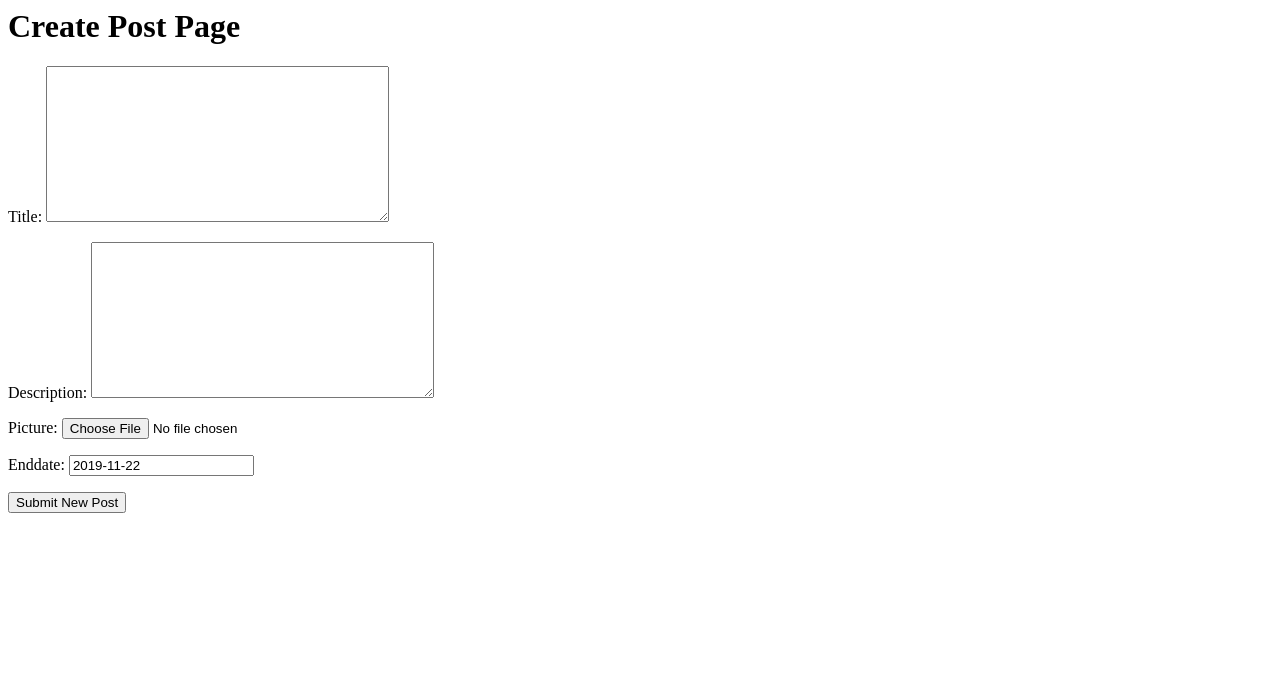
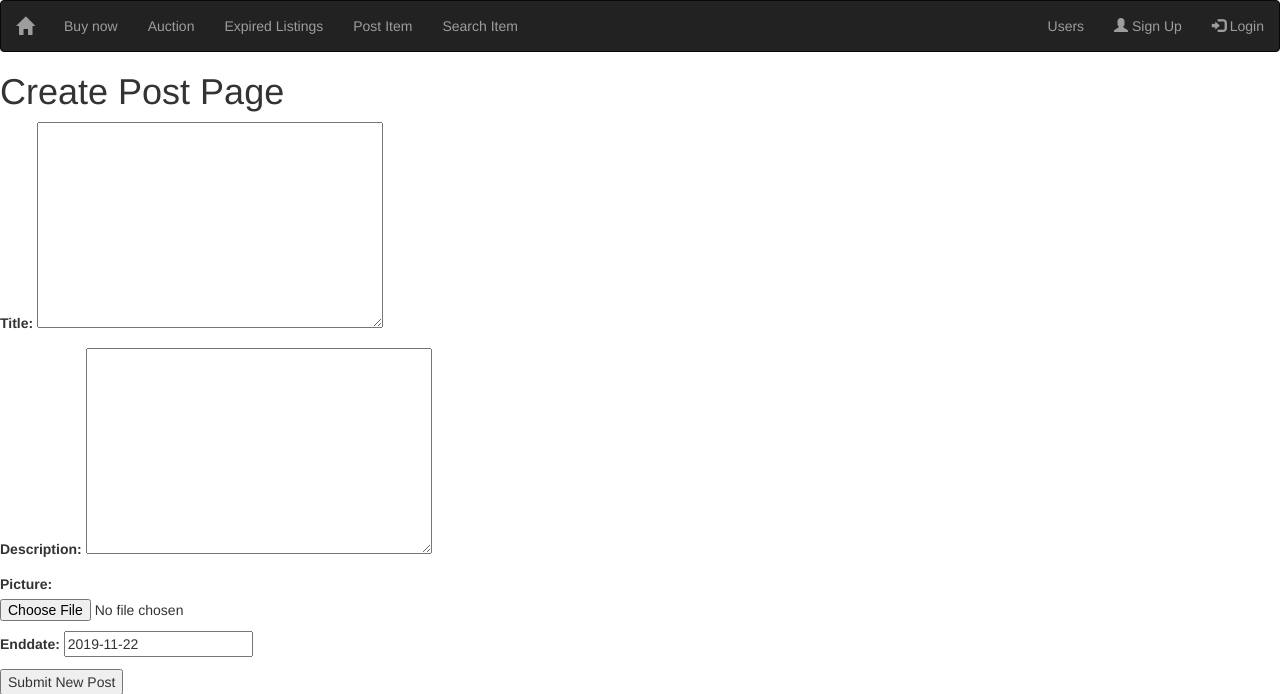
Before and after one commit to johnsn27/AuctionWebApp, a Django app: page /postitem/ in a window 1280 px wide. Shown: the top 694 px of the page. Run offline with Django 3.2, Linux system fonts and the light colour scheme; some libraries are stand-ins or nearby versions.

Commit message:
Frontend

```diff
--- a/auctionsite/auctionsiteapp/templates/base.html
+++ b/auctionsite/auctionsiteapp/templates/base.html
@@ -15,11 +15,20 @@
     <nav class="navbar navbar-inverse">
       <div class="container-fluid">
         <div class="navbar-header">
-          <a class="navbar-brand" href="/"><span class="glyphicon glyphicon-home"></span></a>
+          <a class="navbar-brand" href="{% url 'auctionsiteapp:getitems' %}"><span class="glyphicon glyphicon-home"></span></a>
         </div>
+        <ul class="nav navbar-nav navbar-left">
+          <li><a href="/">Buy now</a></li>
+          <li><a href="/">Auction</a></li>
+          <li><a href="{% url 'auctionsiteapp:expired' %}">Expired Listings</a></li>
+          <li><a href="{% url 'auctionsiteapp:postitem' %}">Post Item</a></li>
+          <li><a href="{% url 'auctionsiteapp:search' %}">Search Item</a></li>
+        </ul>
         <ul class="nav navbar-nav navbar-right">
+            <li><a href="{% url 'auctionsiteapp:getuser' %}">Users</a></li>
           {% if user.is_authenticated %}
             <li><a href="{% url 'password_reset' %}">Reset Password</a></li>
+            <li><a href="{% url 'auctionsiteapp:profile' %}">Account</a></li>
             <li><a href="{% url 'logout' %}"><span class="glyphicon glyphicon-log-out"></span> Logout</a></li>
           {% else %}
             <li><a href="{% url 'auctionsiteapp:signup' %}"><span class="glyphicon glyphicon-user"></span> Sign Up</a></li>
--- a/auctionsite/auctionsiteapp/templates/post_item.html
+++ b/auctionsite/auctionsiteapp/templates/post_item.html
@@ -1,6 +1,10 @@
+{% extends 'base.html' %}
+
+{% block content %}
 <h1>Create Post Page</h1>
 <form method="post" enctype="multipart/form-data">
   {% csrf_token %}
   {{ form.as_p }}
   <button type="submit">Submit New Post</button>
 </form>
+{% endblock %}
--- a/auctionsite/auctionsiteapp/views.py
+++ b/auctionsite/auctionsiteapp/views.py
@@ -104,7 +104,7 @@ def createUser(request):
     return render(request, 'signup.html', {'form': form})
 
 def viewListings(request):
-    items = Item.objects.objects.all()
+    items = Item.objects.all()
     context = {
         'items': items,
     }
```
Also changed, not shown: auctionsite/db.sqlite3.
